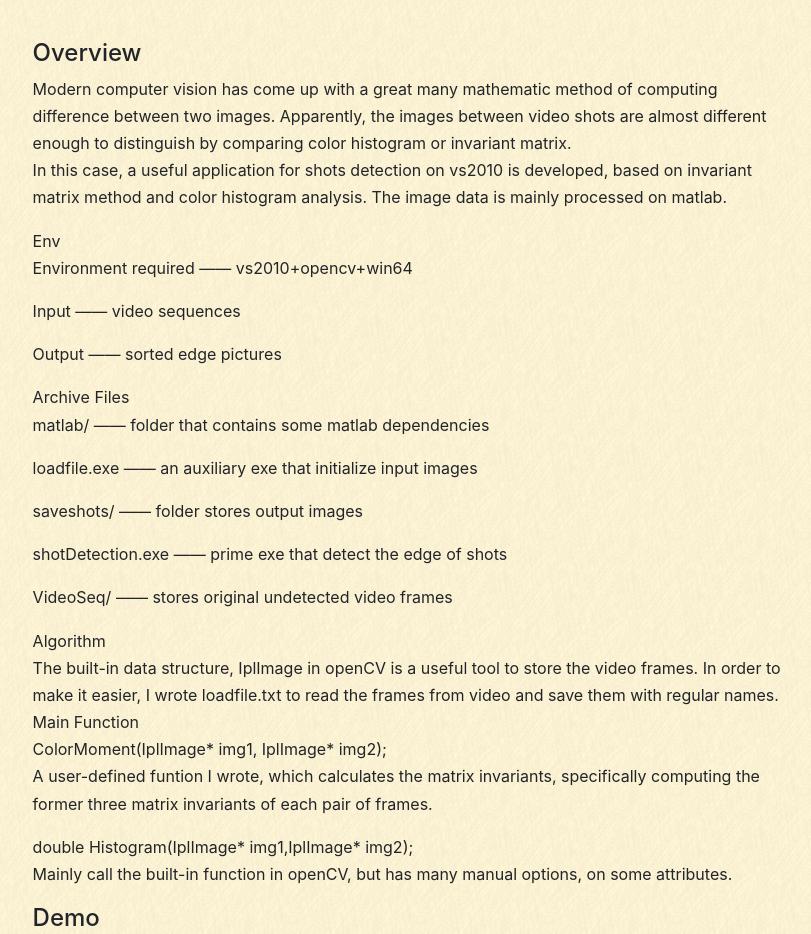
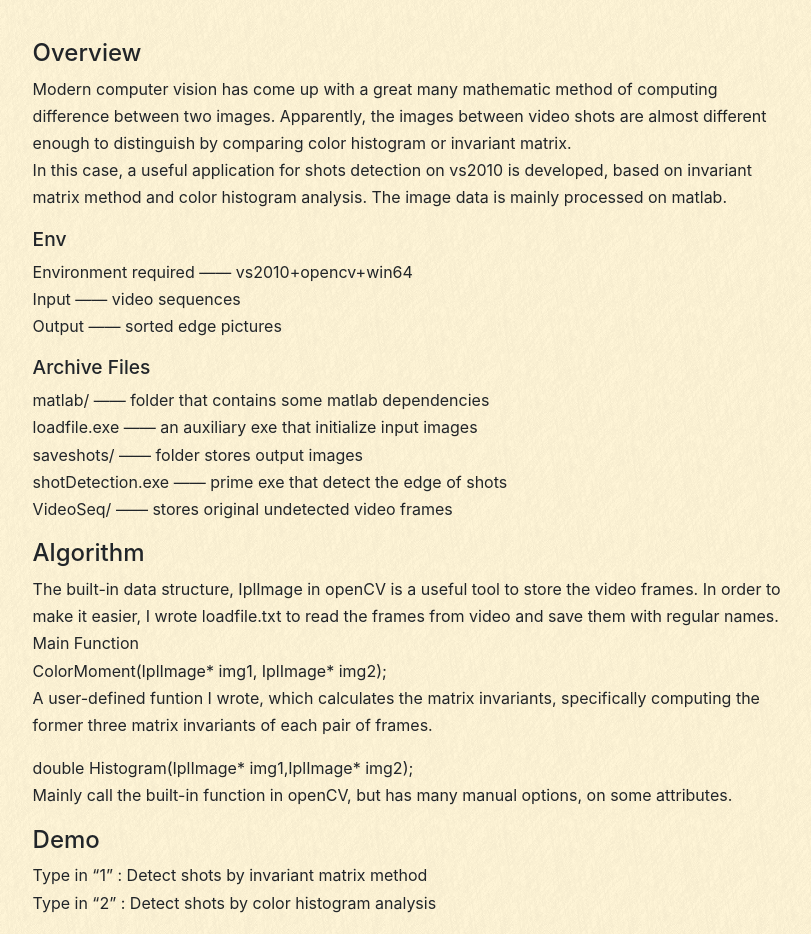
Before and after one commit to funkyholic/funkyholic.github.io, a Jekyll site: the page built from _posts/2013-03-23-Shots-Detection-on-Matlab.md, in a window 1280 px wide. Shown: the part 558-1492 px from the top of the page, without its empty margins (228-1039 px from the left). Built offline with Jekyll 4.4.1, drawn with Linux system fonts in a browser that asks for light colours; nearby versions of some CDN libraries.

```diff
--- a/_posts/2013-03-23-Shots-Detection-on-Matlab.md
+++ b/_posts/2013-03-23-Shots-Detection-on-Matlab.md
@@ -13,25 +13,19 @@ tags: video
 Modern computer vision has come up with a great many mathematic method of computing difference between two images. Apparently, the images between video shots are almost different enough to distinguish by comparing color histogram or invariant matrix.
 In this case, a useful application for shots detection on vs2010 is developed, based on invariant matrix method and color histogram analysis. The image data is mainly processed on matlab.
 
-Env
+### Env
 Environment required —— vs2010+opencv+win64
-
 Input —— video sequences
-
 Output —— sorted edge pictures
 
-Archive Files
+### Archive Files
 matlab/ —— folder that contains some matlab dependencies
-
 loadfile.exe —— an auxiliary exe that initialize input images
-
 saveshots/ —— folder stores output images
-
 shotDetection.exe —— prime exe that detect the edge of shots
-
 VideoSeq/ —— stores original undetected video frames
 
-Algorithm
+## Algorithm
 The built-in data structure, IplImage in openCV is a useful tool to store the video frames. In order to make it easier, I wrote loadfile.txt to read the frames from video and save them with regular names.
 Main Function
 ColorMoment(IplImage* img1, IplImage* img2);
@@ -47,7 +41,7 @@ Type in "2" : Detect shots by color histogram analysis
 
 ### Invariant matrix method
 
-![d4](http://o8e9d1ezz.bkt.clouddn.com/d4.jpg)
+![d4](http://o8e9d1ezz.bkt.clouddn.com/d2222.jpg)
 
 The program will automatically read the images under VideoSequence folder, and analyze the difference between adjacent images frame by frame.
 
@@ -57,7 +51,7 @@ By bare eyes, we could easily find the difference between the data, where normal
 
 ### Color Histogram Analysis
 
-![d3](http://o8e9d1ezz.bkt.clouddn.com/d3.jpg)
+![d3](http://o8e9d1ezz.bkt.clouddn.com/d33333.jpg)
 
 When using Color Histogram, we set the threshold at 0.5, so the computed Histogram-distance could tell the difference.
 
@@ -67,6 +61,6 @@ Additionally, I computed some other histograms such as correl and chisqr in open
 
 ### Accurate outputs
 
-![d2](http://o8e9d1ezz.bkt.clouddn.com/d2.jpg)
+![d2](http://o8e9d1ezz.bkt.clouddn.com/d44444.jpg)
 
 As I tried dozens of times with different data, this program could somewhat accruately output edge images between continuous shots. At least it could be applied in some tiny
```
